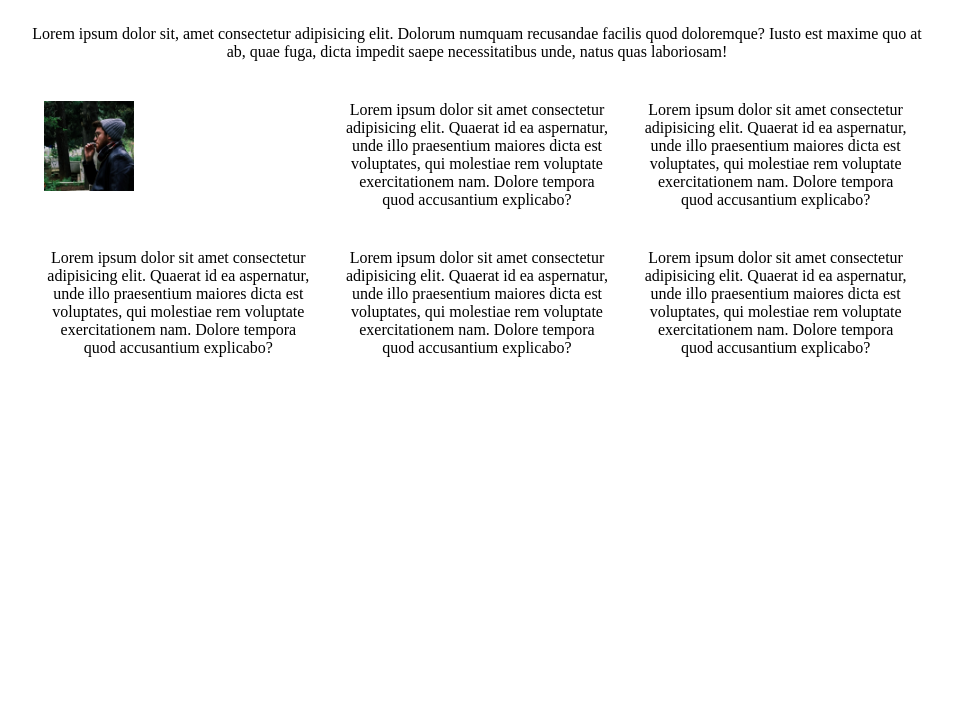
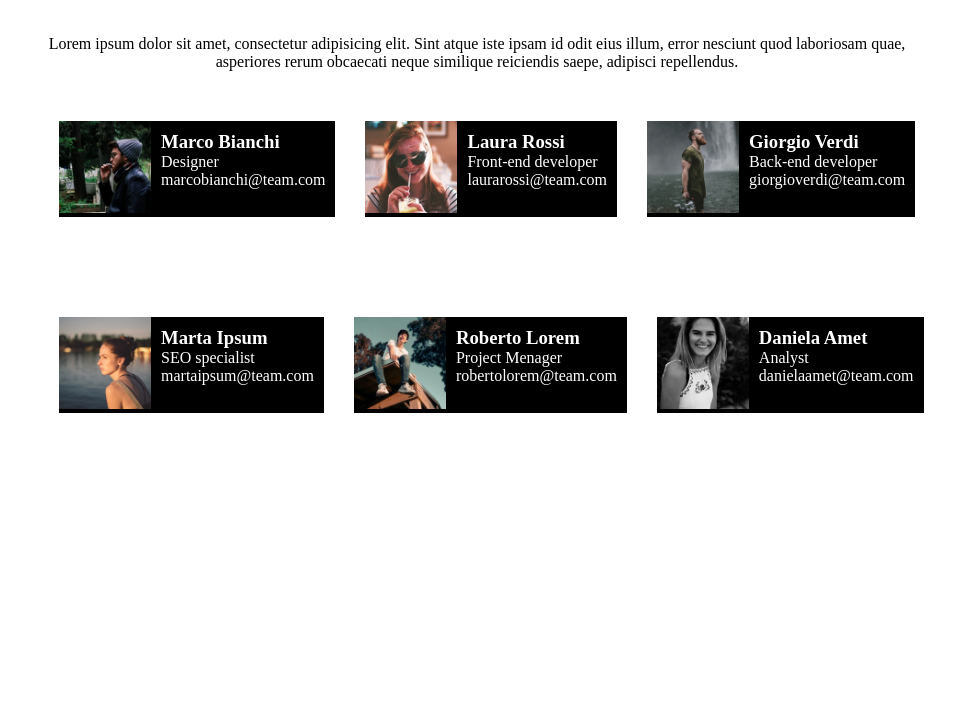
Before and after one commit to Frowingg/html-css-float-cards, a plain HTML site: page index.html in a window 1280 px wide. Shown: the part 92-800 px from the top of the page, without its empty margins (163-1118 px from the left). Drawn offline with Linux system fonts and the light colour scheme.

Commit message:
da completare

```diff
--- a/css/style.css
+++ b/css/style.css
@@ -3,28 +3,36 @@
     margin: 0;
     box-sizing: border-box;
 }
-
-clearfix::after{
+.clearfix::after {
+    content: "";
     display: table;
-    content: "";
     clear: both;
 }
-.container {
+.container{
     width: 70%;
     margin: auto;
     text-align: center;
 }
 h1{
-    margin: 40px 0;
-    color: #e53170;
+    margin: 50px 0;
+    color: #e4306f;
+}
+.card{
+    float: left;
+}
+img{
+    width: 92px;
 }
 .col{
+    background-color: black;
     float: left;
-    padding: 0 15px;
-    margin-top: 40px;
-    width: calc( 100% / 3 );
+    margin: 50px 0;
+    width: (100% / 3);
+    margin-left: 30px;
 }
-img{
-    width: 90px;
-    float: left;
+.content{
+    color: white;
+    float: right;
+    text-align: left;
+    margin: 10px;
 }
--- a/index.html
+++ b/index.html
@@ -9,23 +9,68 @@
 </head>
 <body>
     <div class="container">
-        <header>
+        <section>
             <h1>Meet Our Team</h1>
-            <p>Lorem ipsum dolor sit, amet consectetur adipisicing elit. Dolorum numquam recusandae facilis quod doloremque? Iusto est maxime quo at ab, quae fuga, dicta impedit saepe necessitatibus unde, natus quas laboriosam!</p>
-        </header>
-        <main class="clearfix">
+            <p>Lorem ipsum dolor sit amet, consectetur adipisicing elit. Sint atque iste ipsam id odit eius illum, error nesciunt quod laboriosam quae, asperiores rerum obcaecati neque similique reiciendis saepe, adipisci repellendus.</p>
+        </section>
+        <section class="clearfix">
             <div class="col">
                 <div class="card">
-                    <img src="img/male1.png" alt="">
+                    <img src="img/male1.png" alt="male1">
+                </div>
+                <div class="content">
+                    <h3>Marco Bianchi</h3>
+                    <p>Designer <br> marcobianchi@team.com</p>
                 </div>
             </div>
-            <div class="col">Lorem ipsum dolor sit amet consectetur adipisicing elit. Quaerat id ea aspernatur, unde illo praesentium maiores dicta est voluptates, qui molestiae rem voluptate exercitationem nam. Dolore tempora quod accusantium explicabo?</div>
-            <div class="col">Lorem ipsum dolor sit amet consectetur adipisicing elit. Quaerat id ea aspernatur, unde illo praesentium maiores dicta est voluptates, qui molestiae rem voluptate exercitationem nam. Dolore tempora quod accusantium explicabo?</div>
-            <div class="col">Lorem ipsum dolor sit amet consectetur adipisicing elit. Quaerat id ea aspernatur, unde illo praesentium maiores dicta est voluptates, qui molestiae rem voluptate exercitationem nam. Dolore tempora quod accusantium explicabo?</div>
-            <div class="col">Lorem ipsum dolor sit amet consectetur adipisicing elit. Quaerat id ea aspernatur, unde illo praesentium maiores dicta est voluptates, qui molestiae rem voluptate exercitationem nam. Dolore tempora quod accusantium explicabo?</div>
-            <div class="col">Lorem ipsum dolor sit amet consectetur adipisicing elit. Quaerat id ea aspernatur, unde illo praesentium maiores dicta est voluptates, qui molestiae rem voluptate exercitationem nam. Dolore tempora quod accusantium explicabo?</div>
+            <div class="col">
+                <div class="card">
+                    <img src="img/female1.png" alt="male1">
+                </div>
+                <div class="content">
+                    <h3>Laura Rossi</h3>
+                    <p>Front-end developer <br> laurarossi@team.com</p>
+                </div>
+            </div>
+            <div class="col">
+                <div class="card">
+                    <img src="img/male2.png" alt="male1">
+                </div>
+                <div class="content">
+                    <h3>Giorgio Verdi</h3>
+                    <p>Back-end developer <br> giorgioverdi@team.com</p>
+                </div>
+            </div>
+            <div class="col">
+                <div class="card">
+                    <img src="img/female2.png" alt="male1">
+                </div>
+                <div class="content">
+                    <h3>Marta Ipsum</h3>
+                    <p>SEO specialist <br> martaipsum@team.com</p>
+                </div>
+            </div>
+            <div class="col">
+                <div class="card">
+                    <img src="img/male3.png" alt="male1">
+                </div>
+                <div class="content">
+                    <h3>Roberto Lorem</h3>
+                    <p>Project Menager <br> robertolorem@team.com</p>
+                </div>
+            </div>
+            <div class="col">
+                <div class="card">
+                    <img src="img/female3.png" alt="male1">
+                </div>
+                <div class="content">
+                    <h3>Daniela Amet</h3>
+                    <p>Analyst <br> danielaamet@team.com</p>
+                </div>
+            </div>
 
-        </main>
+        </section>
+
     </div>
 </body>
 </html>
```
